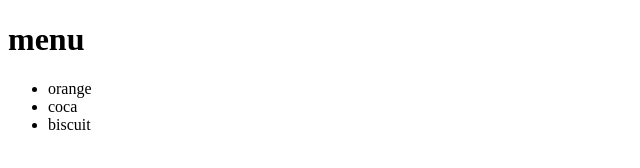
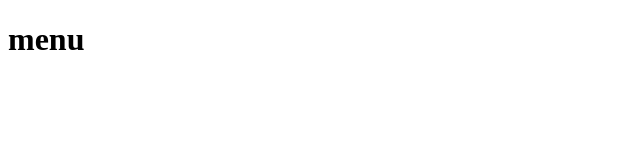
Before and after one commit to serugo7/improvement, a plain HTML site: page index.html in a window 1280 px wide. Shown: the whole page, without its empty margins (0-640 px from the left). Drawn offline with Linux system fonts and the light colour scheme.

```diff
--- a/index.html
+++ b/index.html
@@ -7,11 +7,6 @@
 </head>
 <body>
 	<h1>menu</h1>
-	<ul>
-		<li>orange</li>
-		<li>coca</li>
-		<li>biscuit</li>
-	</ul>
 <marquee direction =up>this is what we are doing</marquee>
 </body>
 </html>
```
